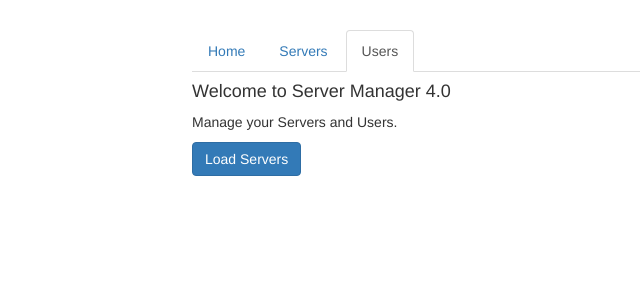
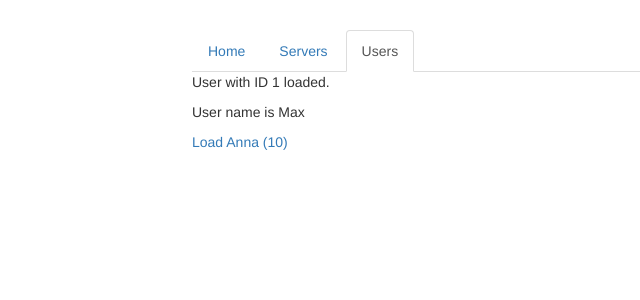
Before and after one commit to melocode/ng-routing, an Angular app: page /users/1/Max in a window 1280 px wide. Shown: the top 300 px of the page, without its empty margins (73-713 px from the left). Built offline with nearby package versions, Linux system fonts and the light colour scheme.

Commit message:
using ActivatedRoute to access params for current route

```diff
--- a/src/app/app.module.ts
+++ b/src/app/app.module.ts
@@ -15,6 +15,7 @@
 
 const appRoutes: Routes = [
   {path: 'users', component: UsersComponent},
+  {path: 'users/:id/:name', component: UserComponent},
   {path: 'servers', component: ServersComponent},
   {path: '**', component: HomeComponent}
 ];
--- a/src/app/users/user/user.component.html
+++ b/src/app/users/user/user.component.html
@@ -1,2 +1,4 @@
-<p>User with ID _ID_ loaded.</p>
-<p>User name is _NAME_</p>
+<p>User with ID {{user.id}} loaded.</p>
+<p>User name is {{user.name}}</p>
+
+<a [routerLink]="['/users/10/Anna']" >Load Anna (10)</a>
--- a/src/app/users/user/user.component.ts
+++ b/src/app/users/user/user.component.ts
@@ -1,16 +1,40 @@
-import { Component, OnInit } from '@angular/core';
+import {Component, OnDestroy, OnInit} from '@angular/core';
+import {ActivatedRoute, Params} from "@angular/router";
+import {Subscription} from "rxjs";
 
 @Component({
   selector: 'app-user',
   templateUrl: './user.component.html',
   styleUrls: ['./user.component.css']
 })
-export class UserComponent implements OnInit {
-  user: {id: number, name: string};
+export class UserComponent implements OnInit, OnDestroy {
+  user: { id: number, name: string };
+  paramSubscription: Subscription;
 
-  constructor() { }
+  constructor(private route: ActivatedRoute) {
+    //ActivatedRoute holds all metadata regarding the currently loaded route
+  }
 
-  ngOnInit() {
+  ngOnInit(): void {
+    //this snapshot will initialize when component is first routed to.
+    //but it won't register subsequent routes to this already loaded comp.
+    this.user = {
+      id: this.route.snapshot.params['id'],
+      name: this.route.snapshot.params['name']
+    }
+
+    //this observable will catch all subsequent routes
+    this.paramSubscription = this.route.params
+      .subscribe(
+        (params: Params) => {
+          this.user.id = params['id'];
+          this.user.name = params['name'];
+        }
+      );
+  }
+
+  ngOnDestroy(): void {
+    this.paramSubscription.unsubscribe();
   }
 
 }
```
